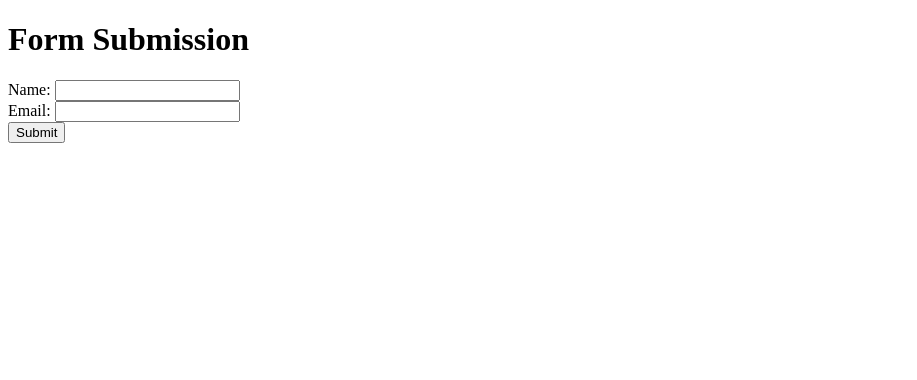
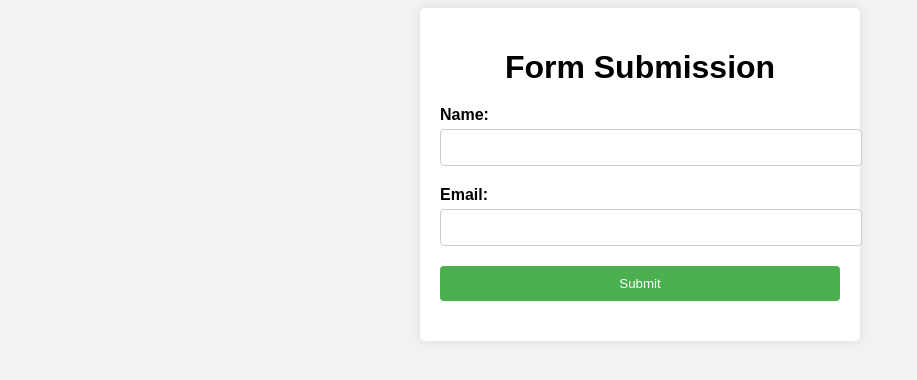
Before and after one commit to PriyanshK09/Advance-Web-Development-CSE222, a plain HTML site: page Class-Express-Activity2/index.html in a window 1280 px wide. Shown: the whole page, without its empty margins (0-917 px from the left). Drawn offline with Linux system fonts and the light colour scheme.

Commit message:
Update file paths and add styling to index.html

```diff
--- a/Class-Express-Activity2/FormDataReciever.js
+++ b/Class-Express-Activity2/FormDataReciever.js
@@ -13,7 +13,7 @@ const app = express();
 app.use(express.urlencoded({ extended: true }));
 
 app.get('/', (req, res) => {
-    const readStream = fs.createReadStream('public/index.html');
+    const readStream = fs.createReadStream('/home/priyansh/Desktop/Advance-Web-Development-CSE222/Class-Express-Activity2/index.html');
     readStream.pipe(res);
 });
 
--- a/Class-Express-Activity2/index.html
+++ b/Class-Express-Activity2/index.html
@@ -2,6 +2,64 @@
 <html>
 <head>
     <title>Form Submission</title>
+    <style>
+        body {
+            font-family: Arial, sans-serif;
+            background-color: #f2f2f2;
+        }
+
+        .container {
+            max-width: 400px;
+            margin: 0 auto;
+            padding: 20px;
+            background-color: #fff;
+            border-radius: 5px;
+            box-shadow: 0 0 10px rgba(0, 0, 0, 0.1);
+        }
+
+        .container h1 {
+            text-align: center;
+            margin-bottom: 20px;
+        }
+
+        .form-group {
+            margin-bottom: 20px;
+        }
+
+        .form-group label {
+            display: block;
+            font-weight: bold;
+            margin-bottom: 5px;
+        }
+
+        .form-group input {
+            width: 100%;
+            padding: 10px;
+            border: 1px solid #ccc;
+            border-radius: 4px;
+        }
+
+        .form-group button {
+            width: 100%;
+            padding: 10px;
+            background-color: #4CAF50;
+            color: #fff;
+            border: none;
+            border-radius: 4px;
+            cursor: pointer;
+        }
+
+        .form-group button:hover {
+            background-color: #45a049;
+        }
+
+        /* Media queries for portrait mode on phones */
+        @media only screen and (max-width: 480px) {
+            .form-group input {
+                border-width: 2px;
+            }
+        }
+    </style>
 </head>
 <body>
     <div class="container">
```
